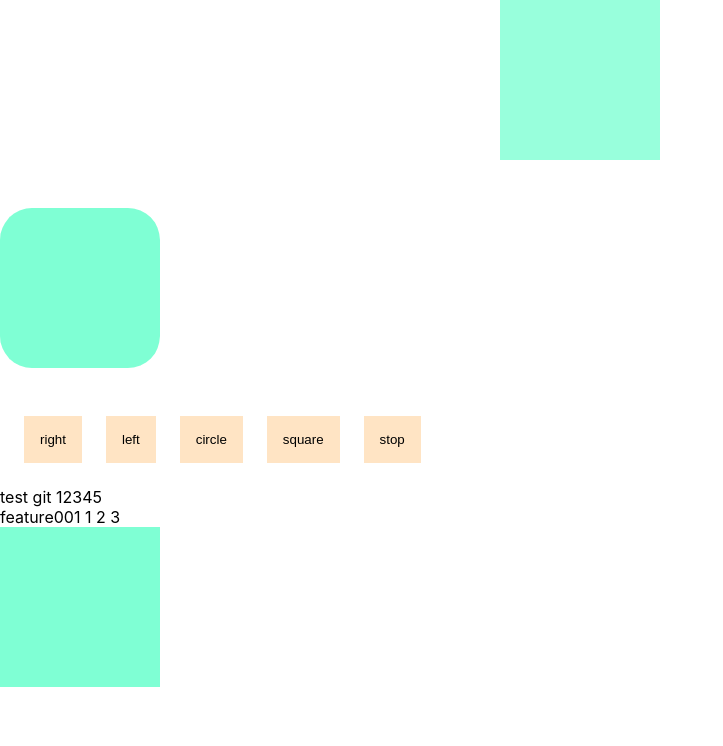
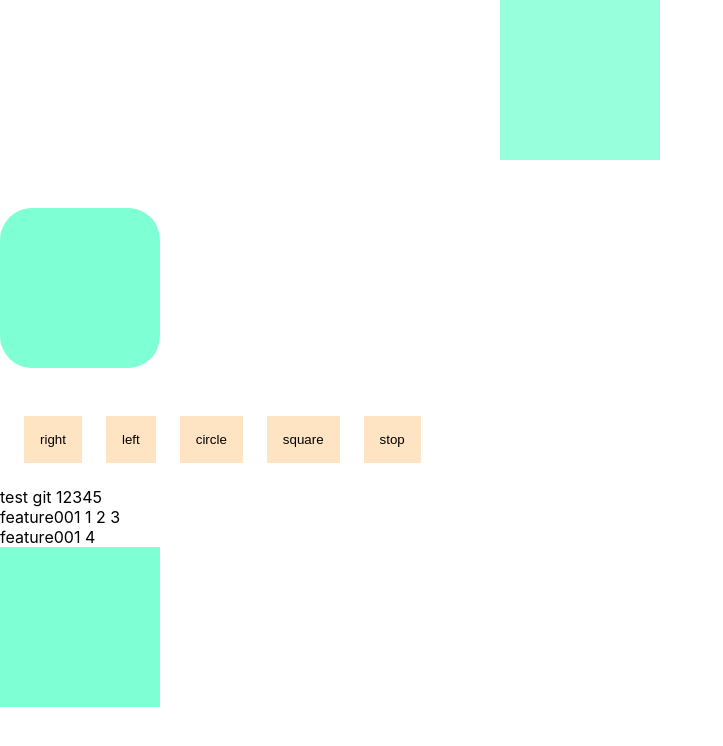
Before and after one commit to xychenxy/new_lib_add_ons, a React (Create React App) app: page / in a window 1280 px wide. Shown: the top 746 px of the page, without its empty margins (0-723 px from the left). Built offline with nearby package versions, Linux system fonts and the light colour scheme.

Commit message:
developer 4

```diff
--- a/src/components/framerMotion/framerMotionIndex.js
+++ b/src/components/framerMotion/framerMotionIndex.js
@@ -97,6 +97,7 @@ const FramerMotionIndex = () => {
 			</button>
 			<p>test git 12345</p>
 			<p>feature001 1 2 3</p>
+			<p>feature001 4</p>
 			<div>
 				<motion.div className="box" animate={control}></motion.div>
 			</div>
```
